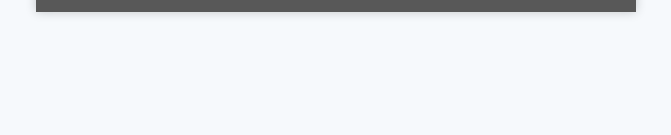
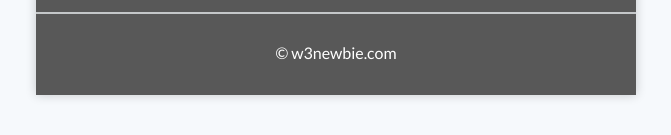
Before and after one commit to Istiak92/email-template-outlook-freandly, a plain HTML site: page index.html in a window 1280 px wide. Shown: the part 2217-2352 px from the top of the page, without its empty margins (304-975 px from the left). Before the commit the page ends 2269 px from the top, so only its background shows below. Drawn offline with Linux system fonts and the light colour scheme.

Commit message:
finished with coding

```diff
--- a/index.html
+++ b/index.html
@@ -1889,13 +1889,66 @@
             </td>
           </tr>
           <!-- END FOOTER -->
-
-          <!--[if (gte mso 9)|(IE)]>
+          <!-- START SOCKET -->
+          <tr>
+            <td
+              style="
+                padding-top: 0;
+                padding-right: 0;
+                padding-bottom: 0;
+                padding-left: 0;
+              "
+            >
+              <table
+                width="100%"
+                style="border-spacing: 0; background-color: #585858"
+                role="presentation"
+              >
+                <tr>
+                  <td
+                    class="padding content"
+                    style="
+                      background-color: #585858;
+                      padding-top: 10px;
+                      padding-right: 0;
+                      padding-bottom: 13px;
+                      padding-left: 0;
+                      width: 100%;
+                      text-align: center;
+                      font-size: 16px;
+                      color: #ffffff;
+                      width: 600px;
+                      border-top: 2px solid #c4c7c9;
+                    "
+                  >
+                    <p
+                      style="
+                        font-size: 16px;
+                        line-height: 22px;
+                        padding-top: 2px;
+                        padding-bottom: 2px;
+                      "
+                    >
+                      <a
+                        href="https://example.com"
+                        target="_blank"
+                        style="text-decoration: none; color: #ffffff"
+                        >&copy; w3newbie.com</a
+                      >
+                    </p>
+                  </td>
+                </tr>
+              </table>
+            </td>
+          </tr>
+          <!-- END SOCKET -->
+        </table>
+
+        <!--[if (gte mso 9)|(IE)]>
 				</td>
 				</tr>
 				</table>
 			<![endif]-->
-        </table>
       </div>
     </center>
   </body>
```
